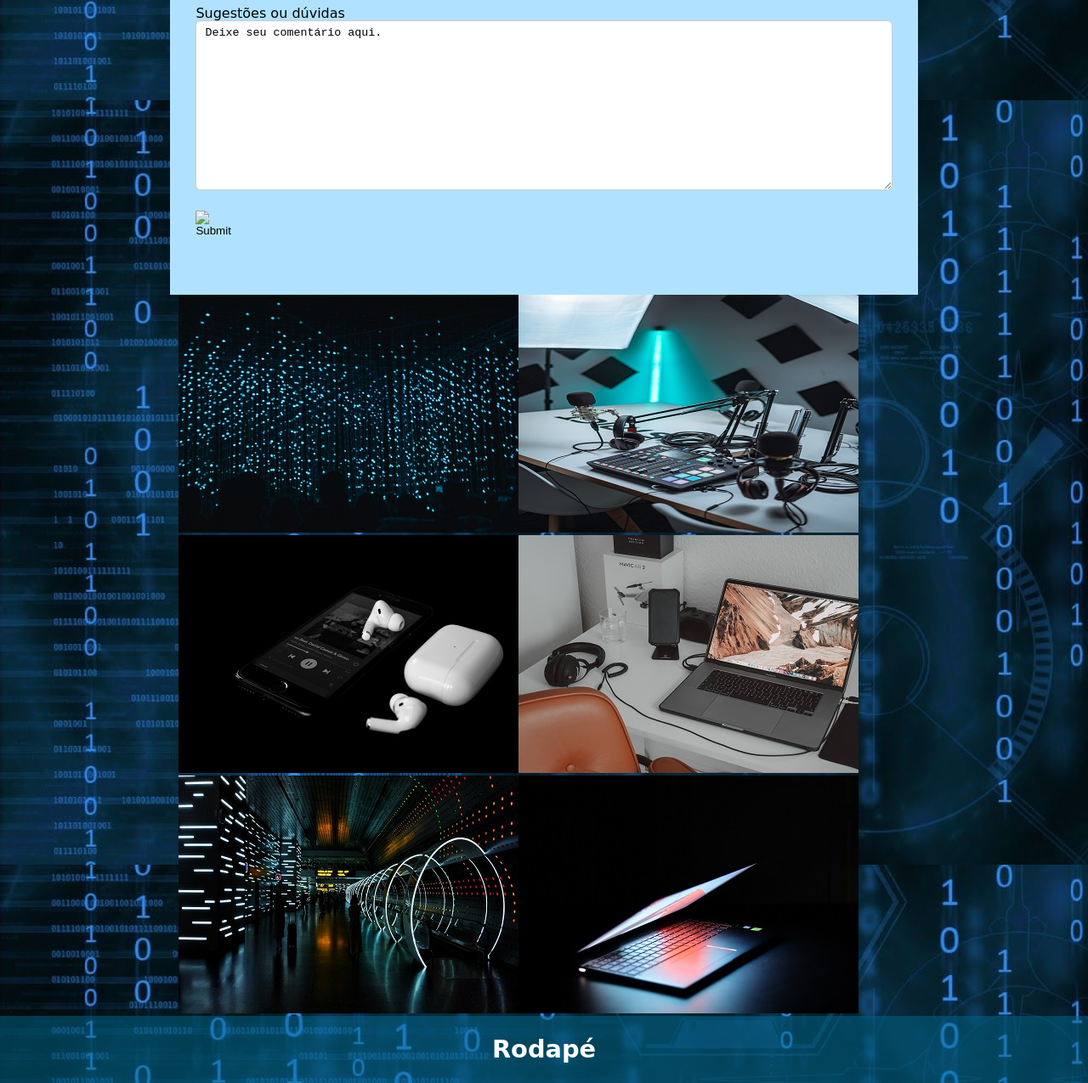
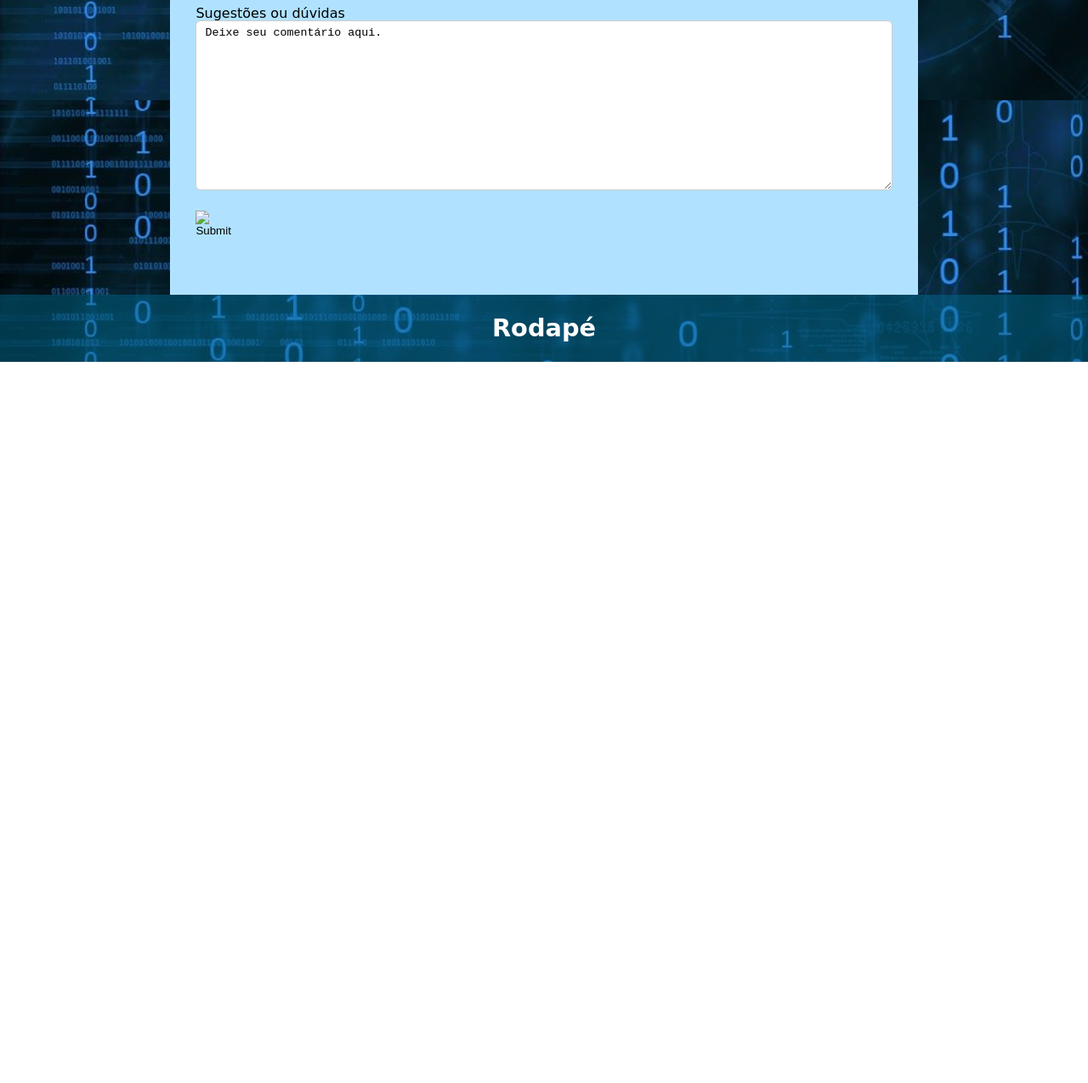
Before and after one commit to CaamileC/AulaIW, a plain HTML site: page contato.html in a window 1280 px wide. Shown: the part 782-2057 px from the top of the page at 85% size. After the commit the page ends 1208 px from the top, so only its background shows below. Drawn offline with Linux system fonts and the light colour scheme.

Commit message:
ultima versão

```diff
--- a/contato.html
+++ b/contato.html
@@ -92,38 +92,6 @@
                      </div>
                  </form>
              </div>
-             <div id="galeria">
-                     <div>
-                         <figure>
-                             <img src="img/galeria/img1.jpg">
-                         </figure>
-                     </div>
-                     <div>
-                         <figure>
-                             <img src="img/galeria/img2.jpg">
-                         </figure>
-                     </div>
-                     <div>
-                         <figure>
-                             <img src="img/galeria/img3.jpg">
-                         </figure>
-                     </div>
-                      <div>
-                         <figure>
-                             <img src="img/galeria/img4.jpg">
-                         </figure>
-                     </div>
-                      <div>
-                         <figure>
-                             <img src="img/galeria/img5.jpg">
-                         </figure>
-                     </div>
-                      <div>
-                         <figure>
-                             <img src="img/galeria/img6.jpg">
-                         </figure>
-                     </div>
-             </div>
      </div>
      <footer>
          	 <p class="centro">Rodapé</p>
```
